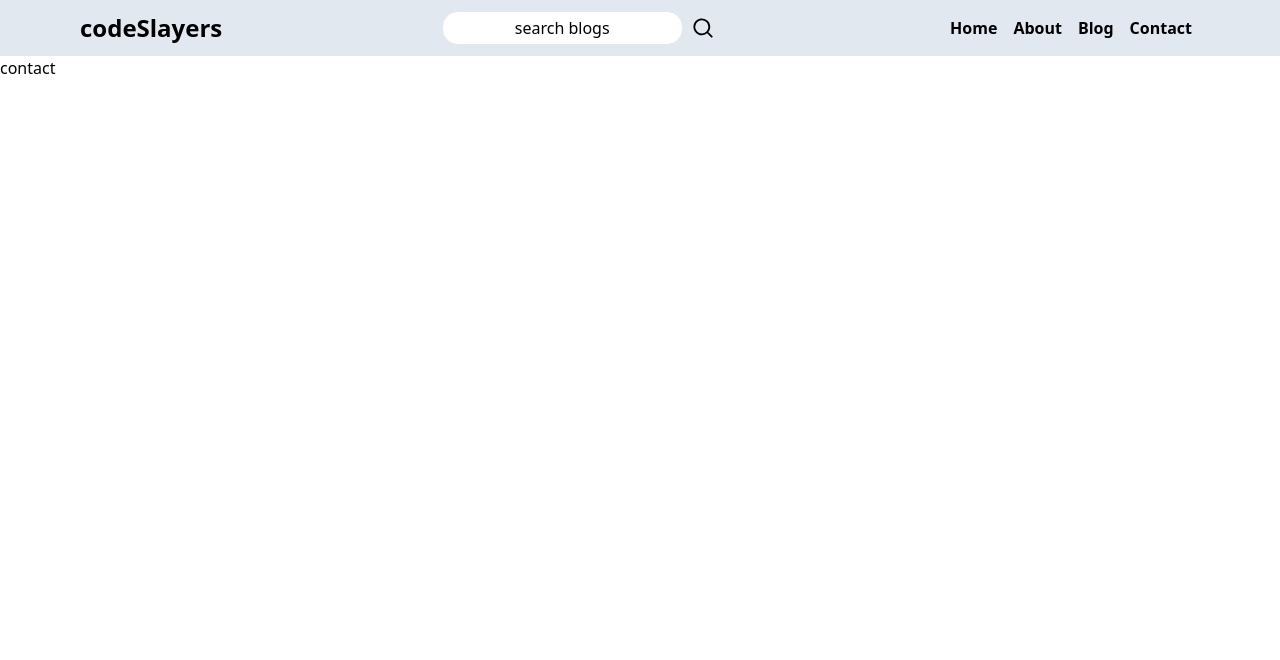
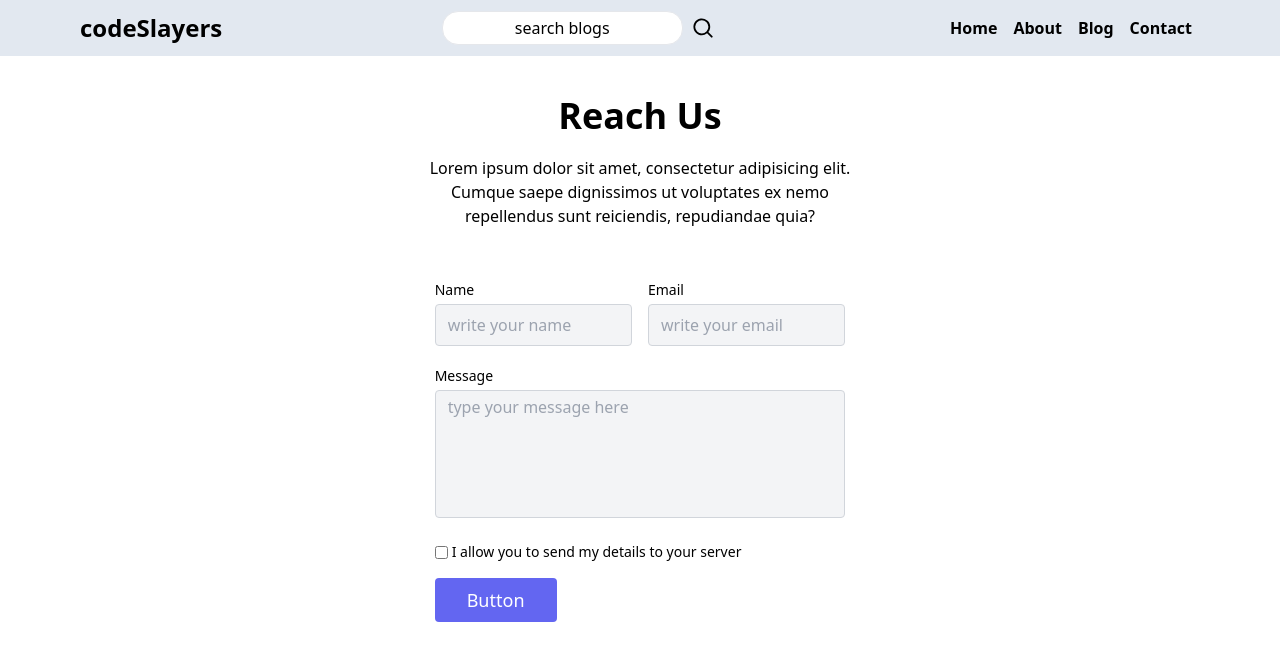
Before and after one commit to CODExSHUBHAM/code-slayers, a Next.js app: page /contact in a window 1280 px wide. Shown: the top 660 px of the page. Built offline with nearby package versions, Linux system fonts and the light colour scheme.

Commit message:
Feat: implimented contact form on contact page

```diff
--- /dev/null
+++ b/components/Form/form.js
@@ -0,0 +1,143 @@
+import React, { useState, useEffect } from 'react'
+
+function Form() {
+
+  const initialValues = { name: "", email: "", message: "" }
+  const [formValues, setFormValues] = useState(initialValues)
+  const [formErrors, setFormErrors] = useState({});
+  const [checked, setChecked] = useState(false);
+  const [submited, setSubmited] = useState(false);
+  const [isSubmitSucces, setIsSubmitSucess] = useState(null)
+
+
+  const handleChange = (e) => {
+    const { name, value } = e.target;
+    setFormValues({ ...formValues, [name]: value });
+  }
+
+  const handleCheck = (e) => {
+    if (checked === false) {
+      setChecked(true)
+    } else {
+      setChecked(false)
+    }
+  }
+
+  const handleSubmit = (e) => {
+    e.preventDefault();
+    setFormErrors(validation(formValues, checked));
+    setSubmited(true);
+    // console.log(formValues)
+  }
+
+  const validation = (values, checked) => {
+    const errors = {}
+    const regex = /^[^\s@]+@[^\s@]+\.[^\s@]{2,}$/i;
+
+    if (!values.name) {
+      errors.name = " Name is required! "
+    }
+    if (!values.email) {
+      errors.email = " Email is required! "
+    }
+    else if (!regex.test(values.email)) {
+      errors.email = "Please enter a valid email adress"
+    }
+    if (!values.message) {
+      errors.message = " Message is required! "
+    }
+    if (checked === false) {
+      errors.checked = " Please allow! "
+    }
+
+    return errors
+  };
+
+  useEffect(() => {
+
+    const sendData = (formValues) => {
+
+      let data;
+      let error;
+
+      fetch('http://localhost:3000/api/contact', {
+        method: 'POST', // or 'PUT'
+        headers: {
+          'Content-Type': 'application/json',
+        },
+        body: JSON.stringify(formValues),
+      })
+        .then((response) => response.text())
+        .then((d) => {
+          // console.log('Success:', data);
+          data = d
+        })
+        .catch((err) => {
+          // console.error('Error:', error);
+          error = err
+        });
+
+      if (error) {
+        setIsSubmitSucess(false)
+      }
+      else {
+        setIsSubmitSucess(true)
+        setFormValues(initialValues)
+        setChecked(false)
+      }
+    }
+
+    if (Object.keys(formErrors).length === 0 && submited) {
+      sendData(formValues)
+    };
+
+    // eslint-disable-next-line react-hooks/exhaustive-deps
+  }, [formErrors, submited])
+
+
+
+
+  return (
+    <>
+      <div className='w-1/3 m-auto text-center py-10'>
+        <h1 className='font-bold text-4xl'>Reach Us</h1>
+        <p className='mt-5'>Lorem ipsum dolor sit amet, consectetur adipisicing elit. Cumque saepe dignissimos ut voluptates ex nemo repellendus sunt reiciendis, repudiandae quia?</p>
+      </div>
+      <div className='w-1/3 mx-auto'>
+        <form onSubmit={handleSubmit}>
+          <div className='flex'>
+            <div className='flex flex-col w-full p-2'>
+              <label htmlFor="name" className='leading-7 text-sm text-black'>Name</label>
+              <input value={formValues.name} onChange={handleChange} type="text" id='name' name='name' placeholder='write your name' className='w-full bg-gray-100 rounded border border-gray-300 focus:border-indigo-500 text-base outline-none text-gray-700 py-1 px-3 leading-8 transition-colors duration-200 ease-in-out' />
+              <p className="text-gray-700 text-sm font-bold">{formErrors.name}</p>
+            </div>
+            <div className='flex flex-col w-full p-2'>
+              <label htmlFor="email" className='leading-7 text-sm text-black'>Email</label>
+              <input value={formValues.email} onChange={handleChange} type="email" name="email" id="email" placeholder='write your email' className='w-full bg-gray-100 rounded border border-gray-300 focus:border-indigo-500 text-base outline-none text-gray-700 py-1 px-3 leading-8 transition-colors duration-200 ease-in-out' />
+              <p className="text-gray-700 text-sm font-bold">{formErrors.email}</p>
+            </div>
+          </div>
+          <div className='flex flex-col p-2'>
+            <label htmlFor="message" className='leading-7 text-sm text-black'>Message</label>
+            <textarea value={formValues.message} onChange={handleChange} name="message" id="message" placeholder='type your message here' className="w-full bg-gray-100 rounded border border-gray-300 focus:border-indigo-500 h-32 text-base outline-none text-gray-700 py-1 px-3 resize-none leading-6 transition-colors duration-200 ease-in-out" />
+            <p className="text-gray-700 text-sm font-bold">{formErrors.message}</p>
+          </div>
+          <div className="flex p-2 items-center">
+            <input type="checkbox" name="check" id="check" onChange={handleCheck} className="p-1" />
+            <label htmlFor="message" className='p-1 leading-7 text-sm text-black'>I allow you to send my details to your server</label>
+            <p className="text-gray-700 text-sm font-bold p-1">{formErrors.checked}</p>
+          </div>
+          <div className='flex items-center'>
+            <button className="flex text-white bg-indigo-500 border-0 px-8 p-2 mx-2 focus:outline-none hover:bg-indigo-600 rounded text-lg">
+              Button
+            </button>
+            {isSubmitSucces && (<p className="mx-5 text-base text-green-300">Thanks for contacting Us</p>)}
+            {isSubmitSucces === false && (<p className="mx-5 text-base text-red-400">Please try again!</p>)}
+          </div>
+        </form>
+      </div>
+    </>
+  )
+}
+
+export default Form;
--- a/pages/contact.js
+++ b/pages/contact.js
@@ -1,11 +1,13 @@
 import React from 'react'
 import Navbar from '@/components/Navbar/navbar'
+import Form from '@/components/Form/form'
 
 function contact() {
   return (
     <>
       <Navbar />
-      <div>contact</div>
+      <Form />
+
     </>
   )
 }
```
Also changed, not shown: 1 other file (tests, documents, lock files or other folders).
